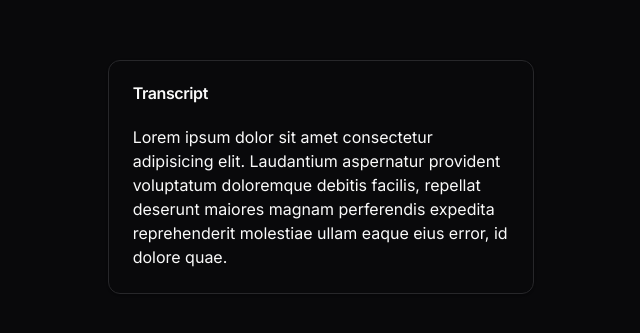
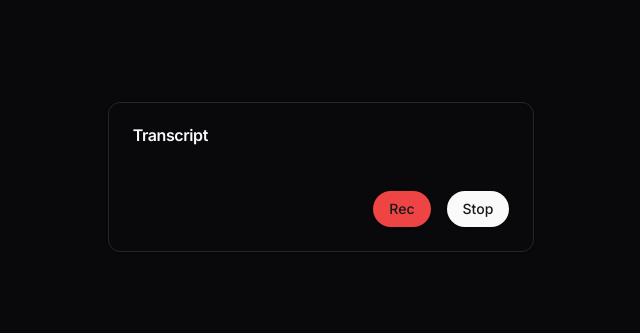
Before and after one commit to Dev-Lks/Transcript-, a Next.js app: page / in a window 1280 px wide. Shown: the part 223-556 px from the top of the page, without its empty margins (319-959 px from the left). Built offline with nearby package versions, Linux system fonts and the light colour scheme.

Commit message:
feat: added Transcript  logic

```diff
--- a/src/components/main-speech.tsx
+++ b/src/components/main-speech.tsx
@@ -1,12 +1,109 @@
+"use client";
+
+import { useEffect, useState, useRef } from "react";
+
 import { Card, CardContent, CardHeader, CardTitle } from "./ui/card";
+import { Button } from "./ui/button";
+
+// Declare the global interface for the webkitSpeechRecognition object
+declare global {
+  interface Window {
+    webkitSpeechRecognition: any;
+  }
+}
 
 const MainSpeech = () => {
+  // State variables
+  const [isRecording, setIsRecording] = useState(false); // Indicates if recording is in progress
+  const [recordingComplete, setRecordingComplete] = useState(false); // Indicates if recording is complete
+  const [transcript, setTranscript] = useState(""); // Stores the transcribed speech
+
+  // Reference to the webkitSpeechRecognition object
+  const recognitionRef = useRef<any>(null);
+
+  // Function to start the recording
+  const startRecording = () => {
+    setIsRecording(true);
+
+    // Create a new instance of webkitSpeechRecognition
+    recognitionRef.current = new window.webkitSpeechRecognition();
+    recognitionRef.current.continuous = true; // Enable continuous speech recognition
+    recognitionRef.current.interimResults = true; // Enable interim results
+
+    // Event handler for speech recognition results
+    recognitionRef.current.onresult = (event: any) => {
+      const { transcript } = event.results[event.results.length - 1][0];
+
+      console.log(event.results);
+      setTranscript(transcript);
+    };
+
+    // Start the speech recognition
+    recognitionRef.current.start();
+    console.log("Recording started");
+  };
+
+  // Clean up function to stop the recording
+  useEffect(() => {
+    return () => {
+      if (recognitionRef.current) {
+        recognitionRef.current.stop();
+      }
+    };
+  }, []);
+
+  // Function to stop the recording
+  const stopRecording = () => {
+    if (recognitionRef.current) {
+      recognitionRef.current.stop();
+    }
+    console.log("Recording stopped");
+    setRecordingComplete(true);
+  };
+
+  const handleToggleRecording = () => {
+    setIsRecording(!isRecording);
+    if (!isRecording) {
+      startRecording();
+    } else {
+      stopRecording();
+    }
+  };
+
+  console.log("Transcript: ", transcript);
+
   return (
     <Card className="w-1/3">
-      <CardHeader><CardTitle>Transcript</CardTitle></CardHeader>
-      <CardContent>Lorem ipsum dolor sit amet consectetur adipisicing elit. Laudantium aspernatur provident voluptatum doloremque debitis facilis, repellat deserunt maiores magnam perferendis expedita reprehenderit molestiae ullam eaque eius error, id dolore quae.</CardContent>
+      <CardHeader>
+        <CardTitle>Transcript</CardTitle>
+
+        {(isRecording || transcript) && (
+          <div>
+            {(isRecording || transcript) && (
+
+                <p className="text-sm text-muted-foreground">
+                  {recordingComplete
+                    ? "Thanks for talking."
+                    : "Start speaking..."}
+                </p>
+
+            )}
+          </div>
+        )}
+      </CardHeader>
+
+      <CardContent>{transcript}</CardContent>
+
+      <div className="w-full flex justify-end px-6 mb-6 gap-4">
+        <Button onClick={startRecording} className="rounded-full bg-red-500">
+          Rec
+        </Button>
+        <Button onClick={stopRecording} className="rounded-full">
+          Stop
+        </Button>
+      </div>
     </Card>
-   );
-}
+  );
+};
 
 export default MainSpeech;
```
